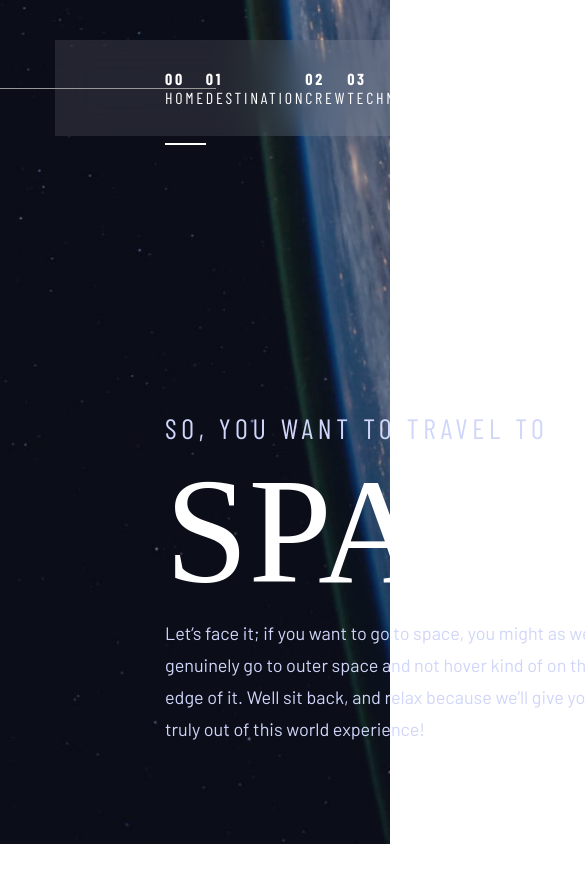
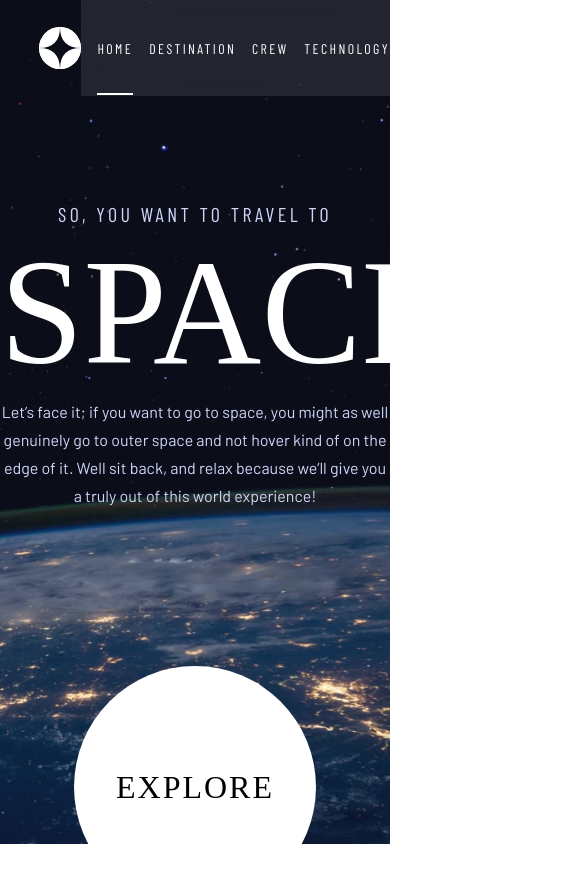
Before and after one commit to DavidXploidz/Space-Tourism-Landing, a React (Vite) app: page /home in a window 390 px wide. Shown: the top 882 px of the page, 585 px wide, since content can reach past the window. Before the commit the page ends 844 px from the top, so only its background shows below. Built offline with nearby package versions, Linux system fonts and the light colour scheme; a web font is replaced by a local one.

Commit message:
home version tablet agregada

```diff
--- a/src/components/Header.jsx
+++ b/src/components/Header.jsx
@@ -17,10 +17,10 @@ export default function Header() {
       </picture>
       <nav className='header__nav'>
         <ul className='header__links'>
-          <Link className={`${routeName === 'home' ? 'header__link--active' : ''} header__link`} to="/home">00 <span className='header__link--normal'>home</span></Link>
-          <Link className={`${routeName === 'destination' ? 'header__link--active' : ''} header__link`} to="/destination">01 <span className='header__link--normal'>destination</span></Link>
-          <Link className={`${routeName === 'crew' ? 'header__link--active' : ''} header__link`} to="/crew">02 <span className='header__link--normal'>crew</span></Link>
-          <Link className={`${routeName === 'technology' ? 'header__link--active' : ''} header__link`} to="/technology">03 <span className='header__link--normal'>technology</span></Link>
+          <Link className={`${routeName === 'home' ? 'header__link--active' : ''} header__link`} to="/home"><span className='header__link--normal'>00 </span>home</Link>
+          <Link className={`${routeName === 'destination' ? 'header__link--active' : ''} header__link`} to="/destination"><span className='header__link--normal'>01 </span>destination</Link>
+          <Link className={`${routeName === 'crew' ? 'header__link--active' : ''} header__link`} to="/crew"><span className='header__link--normal'>02 </span>crew</Link>
+          <Link className={`${routeName === 'technology' ? 'header__link--active' : ''} header__link`} to="/technology"><span className='header__link--normal'>03 </span>technology</Link>
         </ul>
       </nav>
     </header>
--- a/src/styles/Header.css
+++ b/src/styles/Header.css
@@ -41,14 +41,14 @@
     font-family: var(--headings);
     color: var(--White);
     font-size: var(--regular);
-    font-weight: 700;
+    font-weight: 400;
     letter-spacing: 2.7px;
     text-decoration: none;
     position: relative;
+    text-transform: uppercase;
 }
 .header__link--normal{
-    font-weight: 400;
-    text-transform: uppercase;
+    font-weight: 700;
 }
 .header__link--active{
     position: relative;
@@ -62,3 +62,28 @@
     left: 0;
     bottom: -38px;
 }
+/* Tablet styles */
+@media (width <= 1092px) {
+   .header{
+        margin-top: 0;
+        margin-left: 39px;
+   }
+   .header__nav{
+        max-width: 450px;
+   }
+   .header__nav::after{
+        display: none;
+   }
+   .header__links{
+        place-items: center;
+        max-width: 356px;
+        margin-inline: auto;
+   }
+   .header__link{
+        font-size: 14px;
+        letter-spacing: 2.36px;
+   }
+   .header__link--normal{
+        display: none;
+    }
+}
--- a/src/styles/Home.css
+++ b/src/styles/Home.css
@@ -11,7 +11,6 @@
 .home__container{
     display: grid;
     grid-template-columns: 1fr 1fr;
-
 }
 .home__content{
     max-width: 450px;
@@ -74,3 +73,33 @@
     background-color: var(--Gray97);
     filter: opacity(10.36%);
 }
+/* Tablets styles */
+@media (width <= 1092px) {
+   .home{
+        background-image: url(/images/home/background-home-tablet.jpg);
+   }
+   .home__container{
+        display: block;
+   }
+   .home__content{
+        margin-top: 202px;
+        margin-inline: auto;
+   }
+   .home__title{
+        font-size: 20px;
+        text-align: center;
+        letter-spacing: 3.38px;
+   }
+   .home__p{
+        text-align: center;
+        font-size: 16px;
+        line-height: 28px;
+    }
+   .home__explore{
+        margin-top: 156px;
+        margin-inline: auto;
+        height: 242px;
+        width: 242px;
+   }
+
+}
```
